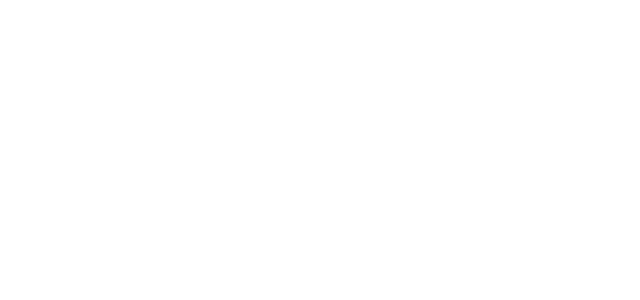
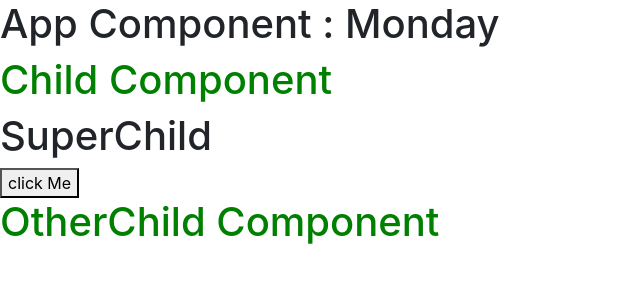
Before and after one commit to AshesKhan/react-code-stepbystep, a React (Create React App) app: page / in a window 1280 px wide. Shown: the top 300 px of the page, without its empty margins (0-640 px from the left). Built offline with nearby package versions, Linux system fonts and the light colour scheme; the HTML template or start-up script is replaced by a standard one.

Commit message:
#26June2022

```diff
--- a/src/App.js
+++ b/src/App.js
@@ -11,7 +11,6 @@
 // import ClickEvent from './Components/CliclkEvent/ClickEvent';
 // import State from './Components/State/State';
 // import Effect from './Components/useEffectCondition/UseEffect';
-
 //Routing
 // import { BrowserRouter, Route, Routes, Navigate } from 'react-router-dom';
 // import './App.css';
@@ -21,13 +20,31 @@
 // import Page404 from './Components/Routing/Page404';
 // import User from './Components/Routing/User';
 
+import React,{createContext, useState} from 'react'
+import Child from "./Components/ContextAppi/Child";
+import OtherChild from './Components/ContextAppi/OtherChild';
+
+export const GlobalInfo = createContext();
+
 
 function App() {
+const[color, setColor] = useState('green');
+const [day, setDay] = useState('Monday')
+const getday=(item)=>{
+  console.warn(item)
+  setDay(item)
+}
+
+  return (
+    <GlobalInfo.Provider value={{appColor:color, getDay:getday}}>
+    <div className="App">
+      <h1>App Component : {day}</h1>
+    <Child/>
+    <OtherChild/>
 
 
 
-  return (
-    <div className="App">
+
 
       {/* Routing */}
       {/* <BrowserRouter>
@@ -60,6 +77,7 @@
    {/* <User alert={parentAlert}/> */}
    {/* <User/> */}
     </div>
+    </GlobalInfo.Provider>
   );
 }
 
--- /dev/null
+++ b/src/Components/ContextAppi/Child.js
@@ -0,0 +1,18 @@
+
+import React, {useContext} from 'react';
+import {GlobalInfo} from '../../App';
+import SuperChild from './SuperChild';
+
+function Child() {
+    const {appColor} = useContext(GlobalInfo);
+    console.warn("appcolor", appColor);
+  return (
+    <div>
+        <h1  style={{color:appColor}}>Child Component</h1>
+        <SuperChild/>
+    </div>
+
+  )
+}
+
+export default Child;
--- /dev/null
+++ b/src/Components/ContextAppi/OtherChild.js
@@ -0,0 +1,14 @@
+import React, {useContext} from 'react';
+import {GlobalInfo} from '../../App';
+
+function OtherChild() {
+    const{appColor} = useContext(GlobalInfo);
+
+  return (
+    <div>
+        <h1 style={{color:appColor}}>OtherChild Component</h1>
+    </div>
+  )
+}
+
+export default OtherChild
--- /dev/null
+++ b/src/Components/ContextAppi/SuperChild.js
@@ -0,0 +1,15 @@
+import React, {useContext} from 'react';
+import {GlobalInfo}  from '../../App';
+
+function SuperChild() {
+    const{appcolor, getDay} = useContext(GlobalInfo);
+    const day="Sunday";
+  return (
+    <div>
+        <h1 style={{color:appcolor}}>SuperChild</h1>
+        <button onClick={()=>getDay(day)}>click Me</button>
+    </div>
+  )
+}
+
+export default SuperChild;
```
